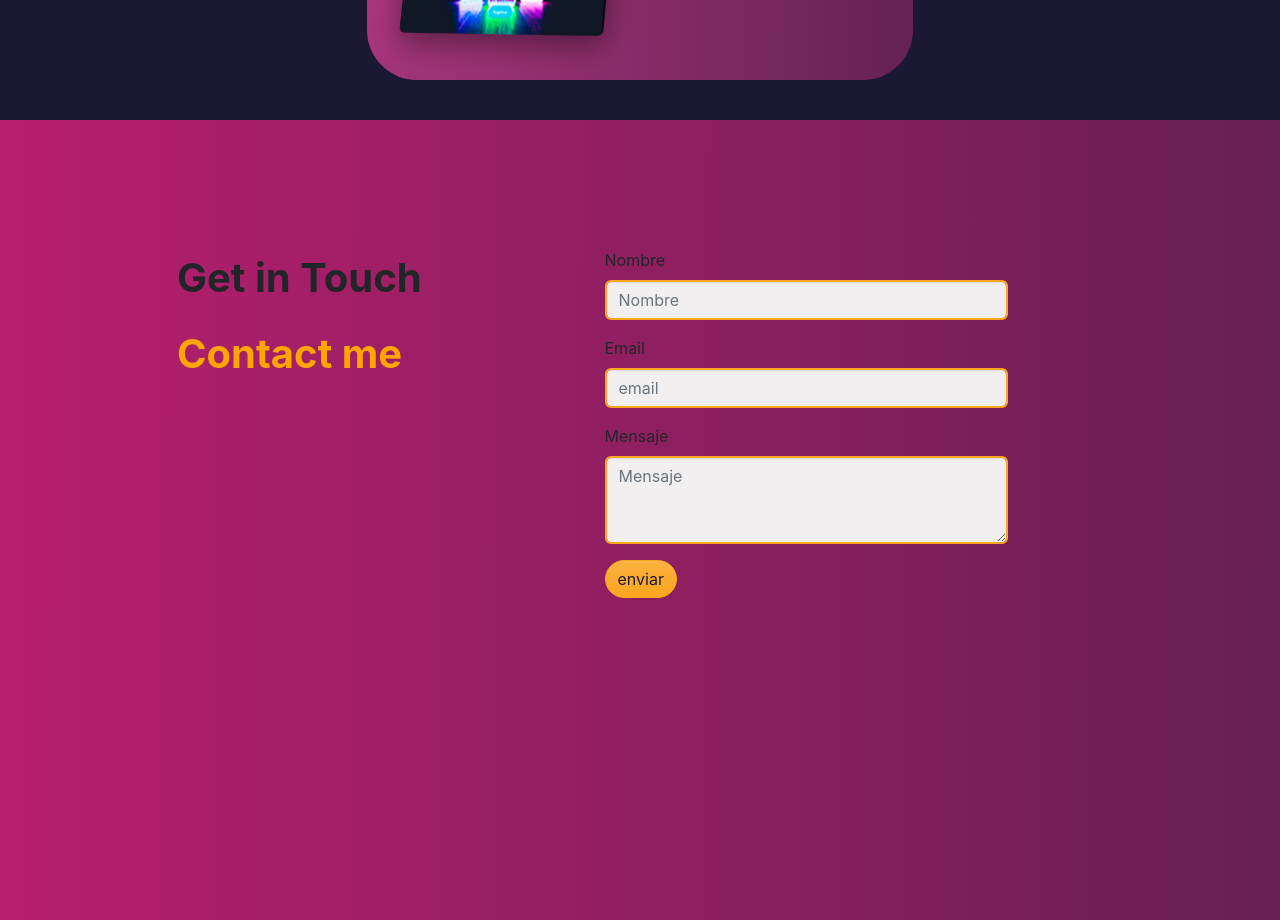
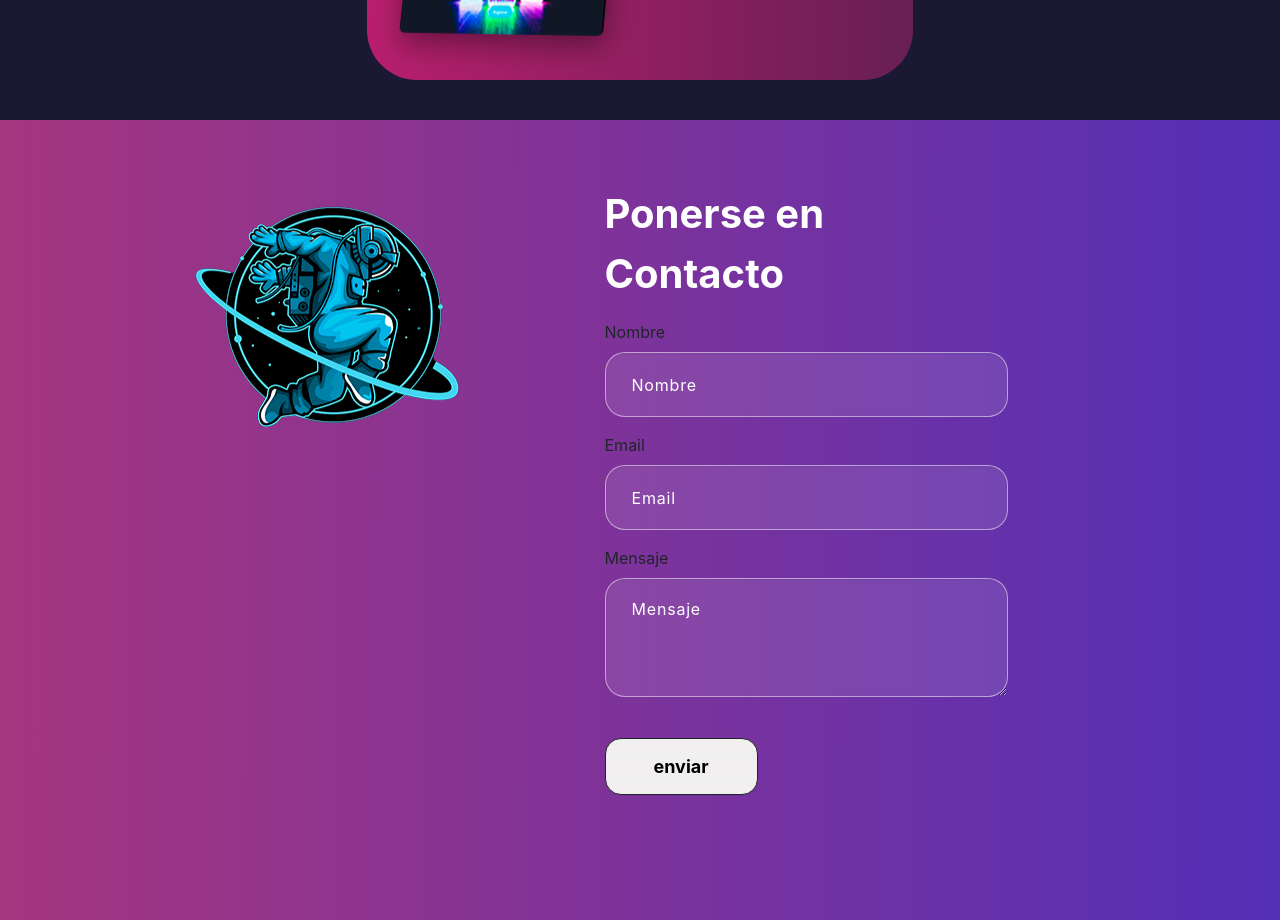
Before and after one commit to nahuel-acosta-dev/portfolio, a React (Create React App) app: page / in a window 1280 px wide. Shown: the part 2320-3240 px from the top of the page. Built offline with nearby package versions, Linux system fonts and the light colour scheme.

Commit message:
desgin finished in contact section

```diff
--- a/src/scss/components/_Project.scss
+++ b/src/scss/components/_Project.scss
@@ -55,19 +55,3 @@
   top: 50%;
   opacity: 1;
 }
-
-////////////////////////////////
-/// keyframes
-/// //////////////////////////////////
-///
-@keyframes updown {
-  0% {
-      transform: translateY(-20px);
-  }
-  50% {
-      transform: translateY(20px);
-  }
-  100% {
-      transform: translateY(-20px);
-  }
-}
--- a/src/scss/config/_Responsive.scss
+++ b/src/scss/config/_Responsive.scss
@@ -17,6 +17,7 @@ $xxl: 1400px;
 
 @media all and (max-width: $md){
     @include header-responsive-md;
+    @include contact-responsive-md;
 }
 
 @media all and (min-width:$sm ) and (max-width: $md){
--- a/src/scss/config/_Variables.scss
+++ b/src/scss/config/_Variables.scss
@@ -5,8 +5,9 @@ $white-shadow: #a9a3a3;
 $blue-transparent: rgba(1,4,21,.4);
 $green: #0fc60f;
 $white: #f1efef;
-
+////////////////////////////////
 //Mi paleta de colores
+////////////////////////////////
 $black: #1B1834;
 $blue: #9999ff;
 $red: #BD1E6F;
@@ -27,6 +28,13 @@ $accordion-button-active-bg: none;
 $accordion-button-active-color: none;
 $accordion-button-active-color:  shade-color($black, 10%);
 $accordion-button-focus-box-shadow:  $black;
+///Form
+$input-padding-y: 1rem;
+$input-border-radius: 1rem;
+$input-border-color: 1px solid rgba(255, 255, 255, 0.5);
+$input-bg: rgba(255, 255, 255, 0.1);
+$input-placeholder-color: #fff;
+$input-font-weight: 500;
 
 .accordion-button{
     &:active{
--- a/src/scss/sections/_Contact.scss
+++ b/src/scss/sections/_Contact.scss
@@ -1,19 +1,109 @@
+$custom-transicion: 0.3s ease-in-out;
+@mixin custom-fonts($font, $weight, $color){
+    color: $color;
+    font-size: $font;
+    font-weight: $weight;
+}
+
 .contact{
-    padding-top: 10%;
+    padding-top: 5%;
+    padding-bottom: 5%;
     min-height: 100vh;
-    background: linear-gradient(90.21deg, $red -5.91%, $purple 111.58%);
-    .contact__input {
-        border: 2px solid $warning;
-    }
-    .contact__text{
-        font-size: 2.5rem;
-        font-weight: bold;
-        p{
-            &:nth-child(2){
-                color: orange;
-            }
+    background: linear-gradient(90.21deg, #AA367C -5.91%, #4A2FBD 111.58%);
+    .contact__form{
+        .contact__text{
+            @include custom-fonts(2.5rem, bold, #fff);
         }
     }
 
+    img{
+        animation: updown 3s linear infinite;
+    }
+
+    .contact__btn {
+        @include custom-fonts(18px, 700, #000);
+        background-color: $white;
+        padding: 14px 48px;
+        margin-top: 25px;
+        position: relative;
+        transition: $custom-transicion;
+        &:hover{
+            color: $white;
+        }
+        &::before{
+            content: "";
+            background: $black;
+            width: 0;
+            height: 100%;
+            position: absolute;
+            top: 0;
+            left: 0;
+            z-index: 0;
+            transition: $custom-transicion;
+            border-radius: .9rem;
+        }
+        &:hover::before{
+            width: 100%;
+        }
+        span{
+            z-index: 1;
+            position: relative;
+        }
+      }
 
 }
+
+.contact__form input, .contact__form textarea {
+    width: 100%;
+    background: rgba(255, 255, 255, 0.1);
+    border: 1px solid rgba(255, 255, 255, 0.5);
+    border-radius: 20px;
+    margin: 0 0 8px 0;
+    padding: 18px 26px;
+    @include custom-fonts(18px, 500, #fff);
+    letter-spacing: 0.8px;
+    transition: $custom-transicion;
+    &:focus{
+        background: $white;
+        color: $black;
+    }
+    &::placeholder{
+        @include custom-fonts(16px, 400, #fff);
+    }
+    &:focus::placeholder{
+        color: #121212;
+        opacity: 0.8;
+    }
+    &:focus::placeholder{
+        color: #121212;
+        opacity: 0.8;
+    }
+  }
+
+  ////////////////////////////////
+/// keyframes
+/// //////////////////////////////////
+///
+@keyframes updown {
+    0% {
+        transform: translateY(-20px);
+    }
+    50% {
+        transform: translateY(20px);
+    }
+    100% {
+        transform: translateY(-20px);
+    }
+  }
+
+
+////////////////////////////////
+/// Responsive
+/// //////////////////////////////////
+///
+@mixin contact-responsive-md{
+    .contact__cont{
+        display: flex;
+        justify-content: center;
+    }
+}
--- a/src/scss/sections/_Projects.scss
+++ b/src/scss/sections/_Projects.scss
@@ -1,7 +1,7 @@
 .projects{
     .projects__card{
         border-radius: 50px;
-        background: linear-gradient(90.21deg, #AA367C -5.91%, $purple 111.58%);
+        background: linear-gradient(90.21deg, $red -5.91%, $purple 111.58%);
         padding: 20px;
         margin-bottom: 40px;
         color: $white;
--- a/src/sections/Contact.js
+++ b/src/sections/Contact.js
@@ -2,6 +2,7 @@ import React from 'react';
 import Row from 'react-bootstrap/Row';
 import Col from 'react-bootstrap/Col';
 import Form from 'react-bootstrap/Form';
+import Astronauta from '../image/astronauta.png';
 import Container from 'react-bootstrap/Container';
 import Button from 'react-bootstrap/Button';
 
@@ -11,35 +12,38 @@ const Contact = () =>{
         <section className="contact" id="contact">
             <Container>
                 <Row>
-                    <Col xs={1}/>
+                    <Col lg={1}/>
                     <Col>
                         <Row>
-                            <Col className="contact__text">
-                                <p>Get in Touch</p>
-                                <p>Contact me</p>
+                            <Col xs={12} md>
+                                <div className="contact__cont">
+                                    <img src={Astronauta} alt="astronauta Imagen"/>
+                                </div>
                             </Col>
-                            <Col>
+                            <Col className="contact__form" xs={12} md>
+                                <p className="contact__text">Ponerse en Contacto</p>
                                 <Form>
                                     <Form.Group className="mb-3" controlId="exampleForm.ControlInput1">
                                         <Form.Label>Nombre</Form.Label>
-                                        <Form.Control className="contact__input" type="email" placeholder="Nombre" />
+                                        <Form.Control className="contact__input" type="text" placeholder="Nombre" />
                                     </Form.Group>
                                     <Form.Group className="mb-3" controlId="exampleForm.ControlInput2">
                                         <Form.Label>Email</Form.Label>
-                                        <Form.Control className="contact__input" type="email" placeholder="email" />
+                                        <Form.Control className="contact__input" type="email" placeholder="Email" />
                                     </Form.Group>
                                     <Form.Group className="mb-3" controlId="exampleForm.ControlTextarea1">
                                         <Form.Label>Mensaje</Form.Label>
-                                        <Form.Control className="contact__input" as="textarea" rows={3} placeholder="Mensaje" />
+                                        <Form.Control className="contact__input" as="textarea" rows={3}
+                                        placeholder="Mensaje" />
                                     </Form.Group>
-                                    <Button variant="warning" type="submit">
-                                        enviar
-                                    </Button>
+                                        <Button className="contact__btn" variant="dark" size="lg" type="submit">
+                                            <span>enviar</span>
+                                        </Button>
                                     </Form>
                             </Col>
                         </Row>
                     </Col>
-                    <Col xs={2}/>
+                    <Col lg={2}/>
                 </Row>
             </Container>
         </section>
```
Also changed, not shown: src/image/astronauta.png (added), src/image/nuevo-favicon.png (deleted).
